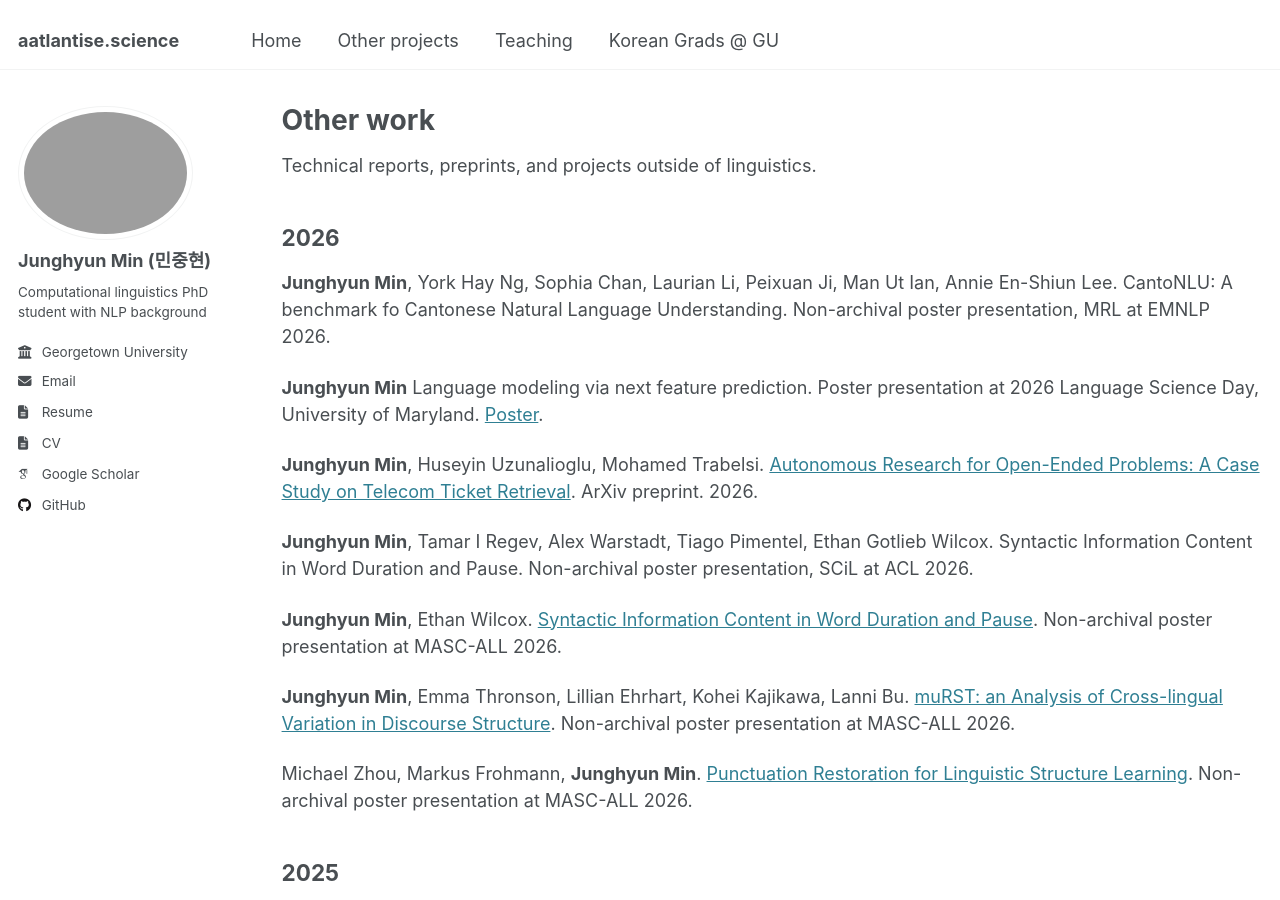
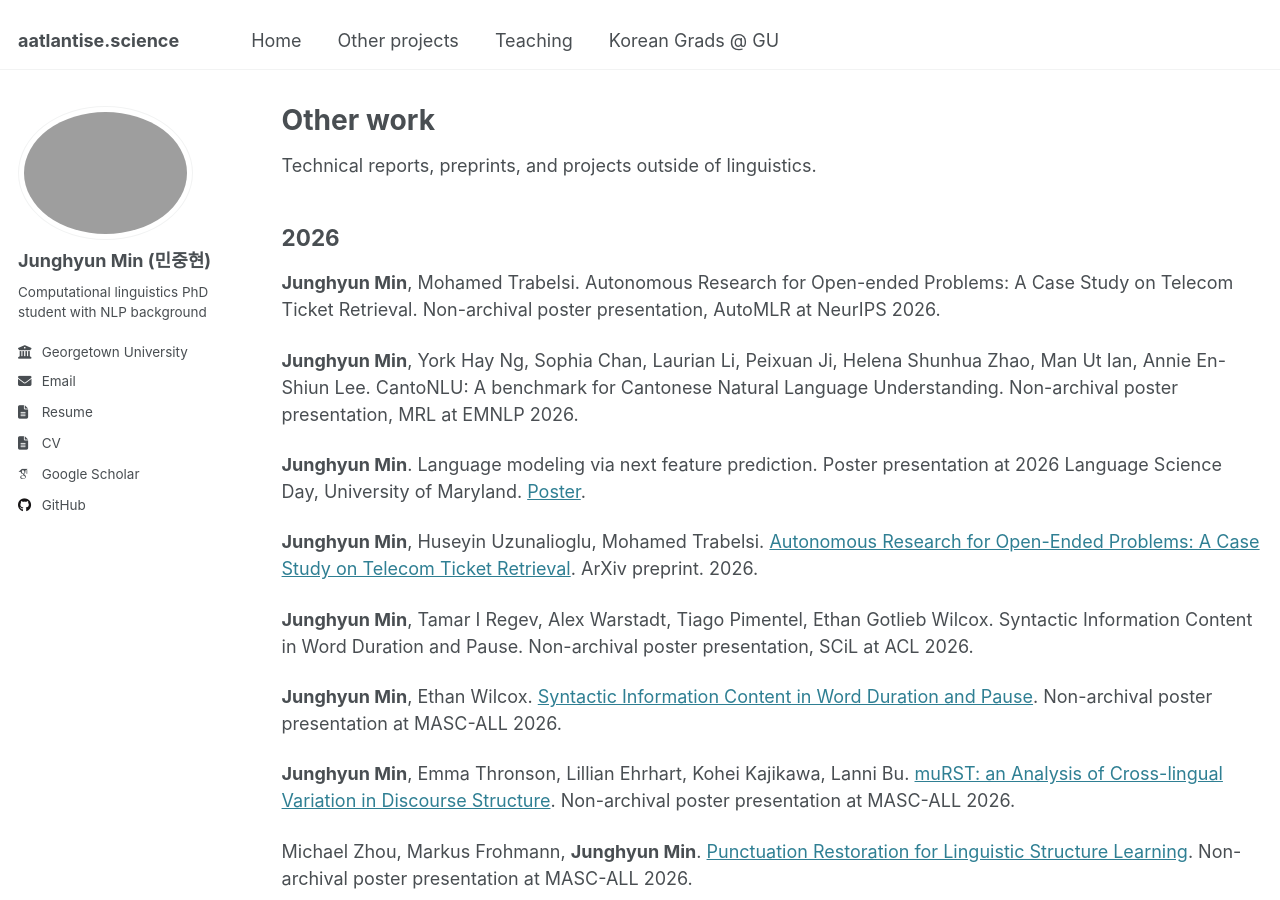
Before and after one commit to Aatlantise/aatlantise.github.io, a Jekyll site: the page built from _pages/extraling.md, in a window 1280 px wide and 900 px high. Built offline with Jekyll 4.4.1, drawn with Linux system fonts in a browser that asks for light colours; some web fonts are replaced.

Commit message:
Add news and posters

```diff
--- a/_pages/extraling.md
+++ b/_pages/extraling.md
@@ -10,11 +10,15 @@ redirect_from:
 Technical reports, preprints, and projects outside of linguistics.
 
 ## 2026
-**Junghyun Min**, York Hay Ng, Sophia Chan, Laurian Li, Peixuan Ji, Man Ut Ian, Annie En-Shiun Lee.
-CantoNLU: A benchmark fo Cantonese Natural Language Understanding.
+**Junghyun Min**, Mohamed Trabelsi.
+Autonomous Research for Open-ended Problems: A Case Study on Telecom Ticket Retrieval.
+Non-archival poster presentation, AutoMLR at NeurIPS 2026.
+
+**Junghyun Min**, York Hay Ng, Sophia Chan, Laurian Li, Peixuan Ji, Helena Shunhua Zhao, Man Ut Ian, Annie En-Shiun Lee.
+CantoNLU: A benchmark for Cantonese Natural Language Understanding.
 Non-archival poster presentation, MRL at EMNLP 2026.
 
-**Junghyun Min**
+**Junghyun Min**.
 Language modeling via next feature prediction.
 Poster presentation at 2026 Language Science Day, University of Maryland. [Poster](https://georgetown1-my.sharepoint.com/:b:/g/personal/jm3743_georgetown_edu/IQC5_7hd7PL3T4_-m22uVuQzAfkFJomQkPL_Bx7cxwxwH0s?e=X51T7S).
 
```
Also changed, not shown: _pages/about.md (+5 -1 lines).
